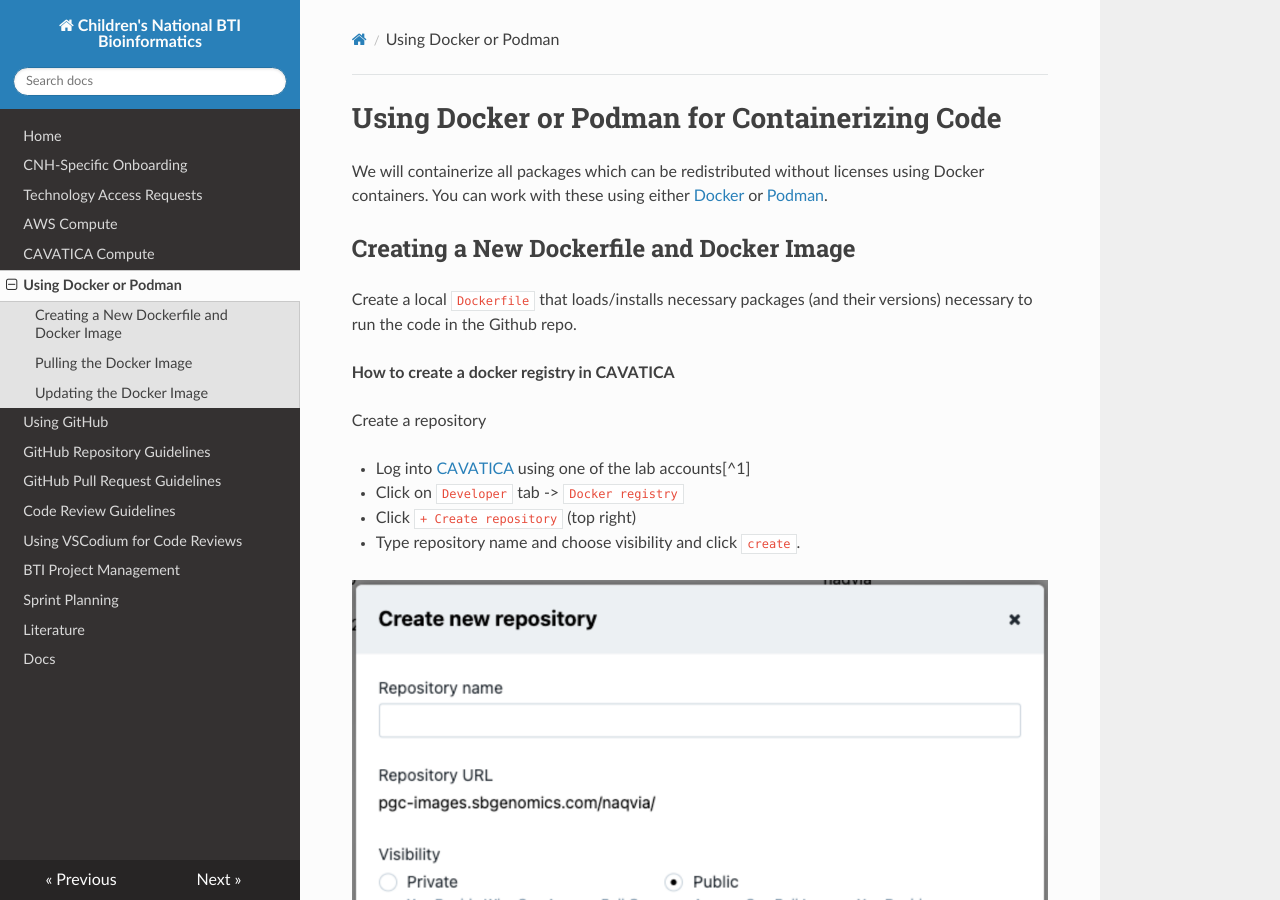
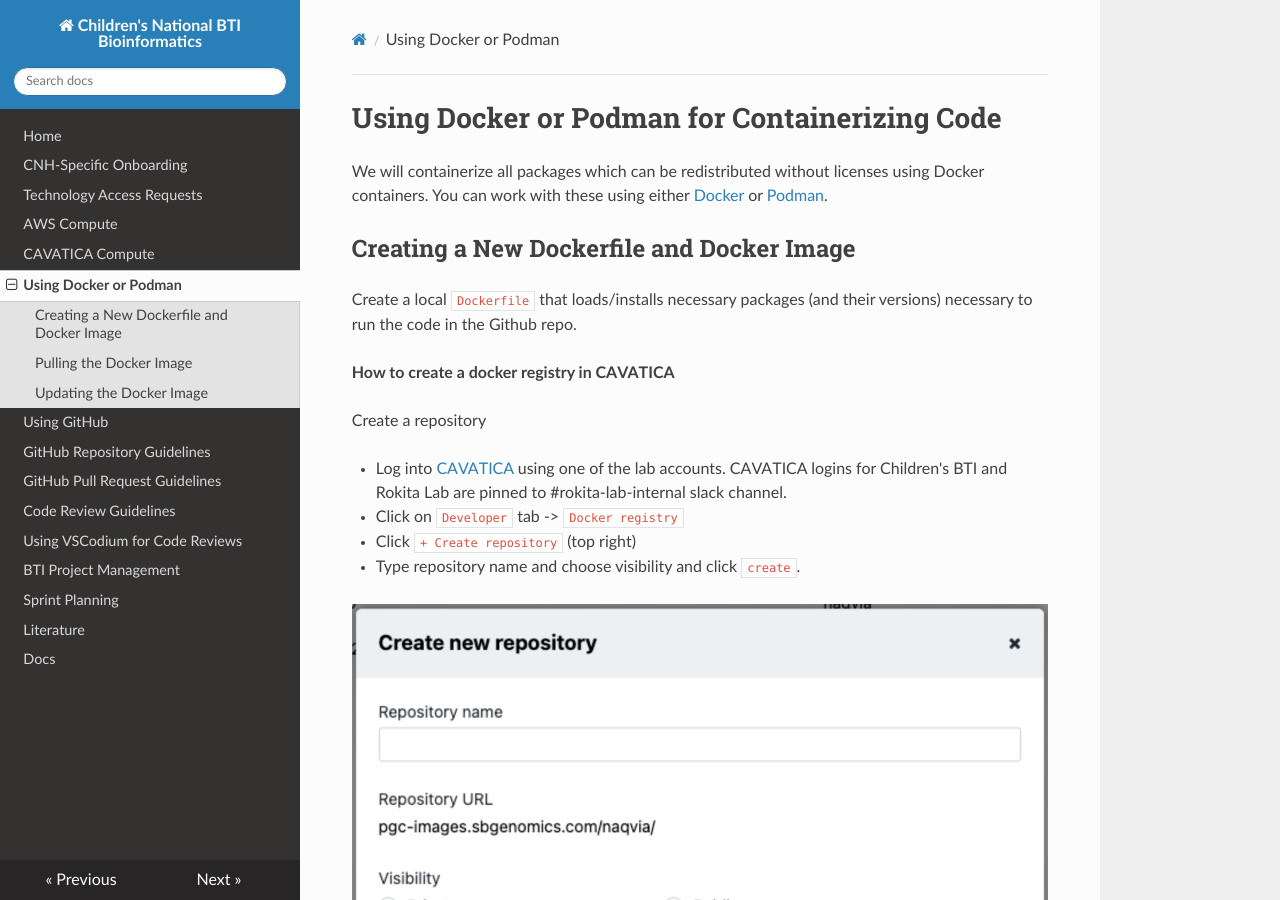
Before and after one commit to childrens-bti/bti-bfx-docs, an MkDocs documentation site: the page built from docs/docker.md, in a window 1280 px wide and 900 px high. Built offline with MkDocs 1.6.1, drawn with Linux system fonts in a browser that asks for light colours; nearby versions of some CDN libraries; some of the changed text lies outside the part shown.

Commit message:
Remove footnote

```diff
--- a/docs/docker.md
+++ b/docs/docker.md
@@ -10,7 +10,7 @@ Create a local `Dockerfile` that loads/installs necessary packages (and their ve
 
 Create a repository
 
-- Log into [CAVATICA](https://cavatica.sbgenomics.com/) using one of the lab accounts[^1]
+- Log into [CAVATICA](https://cavatica.sbgenomics.com/) using one of the lab accounts. CAVATICA logins for Children's BTI and Rokita Lab are pinned to #rokita-lab-internal slack channel.
 - Click on `Developer` tab -> `Docker registry`
 - Click `+ Create repository` (top right)
 - Type repository name and choose visibility and click `create`.
@@ -100,5 +100,3 @@ docker push pgc-images.sbgenomics.com/<username>/<repository_name>:[tag]
 For more, please review the [full documentation](https://docs.sevenbridges.com/docs/manage-docker-repositories-advance-access).
 
 For more about Docker using M1/M2/M3 chip macs, ([see here](https://tutorials.tinkink.net/en/mac/how-to-use-docker-on-m1-mac.html)).
-
-[^1]: CAVATICA logins for Children's BTI and Rokita Lab are pinned to #rokita-lab-internal slack channel.
```
